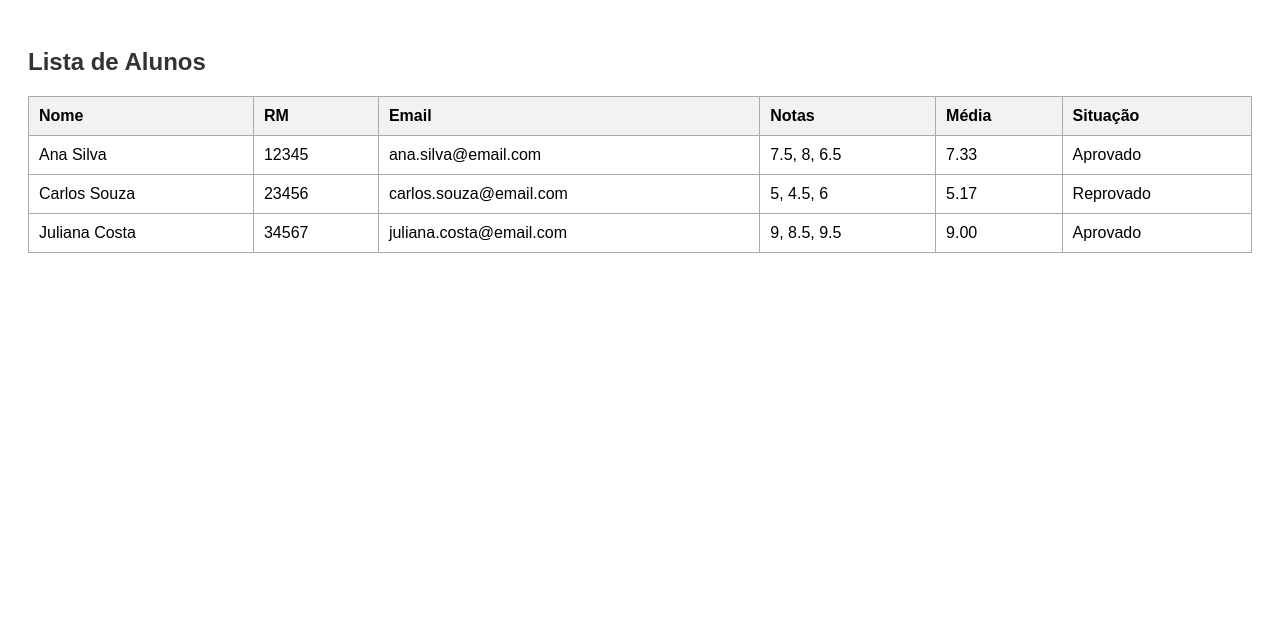
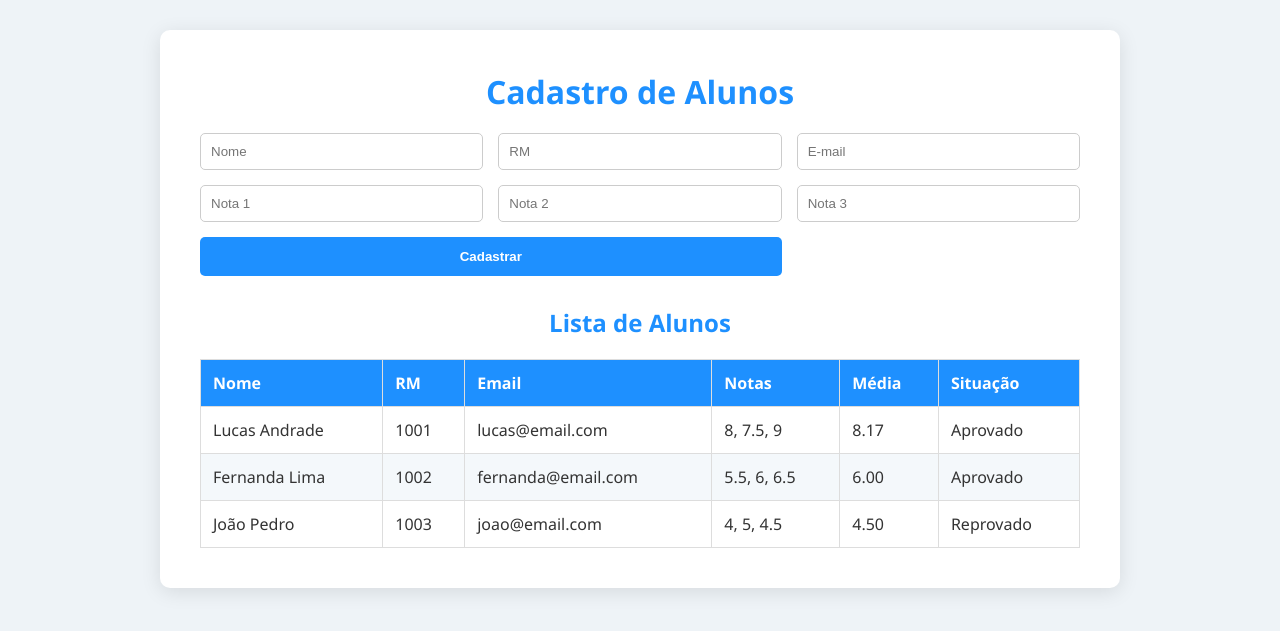
Before and after one commit to DougSantosDev/Arrays-em-PHP, a PHP site: page / in a window 1280 px wide. Shown: the top 631 px of the page. Run offline with PHP 8.4, Linux system fonts and the light colour scheme.

Commit message:
Add files via upload

```diff
--- a/alunos.php
+++ b/alunos.php
@@ -1,22 +1,21 @@
 <?php
-// Lista de alunos com nome, RM, email e três notas
 return [
     [
-        "nome" => "Ana Silva",
-        "rm" => "12345",
-        "email" => "ana.silva@email.com",
-        "notas" => [7.5, 8.0, 6.5]
+        'nome' => 'Lucas Andrade',
+        'rm' => '1001',
+        'email' => 'lucas@email.com',
+        'notas' => [8.0, 7.5, 9.0]
     ],
     [
-        "nome" => "Carlos Souza",
-        "rm" => "23456",
-        "email" => "carlos.souza@email.com",
-        "notas" => [5.0, 4.5, 6.0]
+        'nome' => 'Fernanda Lima',
+        'rm' => '1002',
+        'email' => 'fernanda@email.com',
+        'notas' => [5.5, 6.0, 6.5]
     ],
     [
-        "nome" => "Juliana Costa",
-        "rm" => "34567",
-        "email" => "juliana.costa@email.com",
-        "notas" => [9.0, 8.5, 9.5]
+        'nome' => 'João Pedro',
+        'rm' => '1003',
+        'email' => 'joao@email.com',
+        'notas' => [4.0, 5.0, 4.5]
     ]
 ];
--- a/estilo.css
+++ b/estilo.css
@@ -1,24 +1,82 @@
-/* Estilização da página HTML */
-body {
-    font-family: Arial, sans-serif;
-    padding: 20px;
+* {
+    margin: 0;
+    padding: 0;
+    box-sizing: border-box;
 }
 
-h2 {
+body {
+    font-family: 'Segoe UI', Tahoma, Geneva, Verdana, sans-serif;
+    background-color: #eef3f7;
+    padding: 30px;
     color: #333;
 }
 
-table {
-    border-collapse: collapse;
-    width: 100%;
+.container {
+    max-width: 960px;
+    margin: auto;
+    background-color: #fff;
+    padding: 40px;
+    border-radius: 10px;
+    box-shadow: 0 4px 20px rgba(0, 0, 0, 0.1);
 }
 
-th, td {
-    border: 1px solid #aaa;
+h1, h2 {
+    text-align: center;
+    margin-bottom: 20px;
+    color: #1e90ff;
+}
+
+.formulario {
+    display: grid;
+    grid-template-columns: repeat(auto-fill, minmax(220px, 1fr));
+    gap: 15px;
+    margin-bottom: 30px;
+}
+
+.formulario input {
     padding: 10px;
+    border: 1px solid #ccc;
+    border-radius: 5px;
+    transition: border-color 0.3s;
+}
+
+.formulario input:focus {
+    border-color: #1e90ff;
+    outline: none;
+}
+
+.formulario button {
+    grid-column: span 2;
+    padding: 12px;
+    background-color: #1e90ff;
+    color: #fff;
+    font-weight: bold;
+    border: none;
+    border-radius: 5px;
+    cursor: pointer;
+    transition: background-color 0.3s;
+}
+
+.formulario button:hover {
+    background-color: #0f78d4;
+}
+
+table {
+    width: 100%;
+    border-collapse: collapse;
+}
+
+table thead {
+    background-color: #1e90ff;
+    color: #fff;
+}
+
+table th, table td {
+    padding: 12px;
+    border: 1px solid #ddd;
     text-align: left;
 }
 
-th {
-    background-color: #f2f2f2;
+table tr:nth-child(even) {
+    background-color: #f4f8fb;
 }
--- a/funcoes.php
+++ b/funcoes.php
@@ -1,30 +1,26 @@
 <?php
-// Calcula a média das notas do aluno
 function calcularMedia(array $notas): float {
     return array_sum($notas) / count($notas);
 }
 
-// Retorna a situação do aluno com base na média
 function obterSituacao(float $media): string {
     return $media >= 6.0 ? 'Aprovado' : 'Reprovado';
 }
 
-// Formata as notas como uma string separada por vírgulas
 function formatarNotas(array $notas): string {
-    return implode(", ", $notas);
+    return implode(', ', $notas);
 }
 
-// Exibe uma linha da tabela HTML com os dados de um aluno
 function exibirAluno(array $aluno): void {
     $media = calcularMedia($aluno['notas']);
     $situacao = obterSituacao($media);
 
-    echo "<tr>";
+    echo '<tr>';
     echo "<td>{$aluno['nome']}</td>";
     echo "<td>{$aluno['rm']}</td>";
     echo "<td>{$aluno['email']}</td>";
     echo "<td>" . formatarNotas($aluno['notas']) . "</td>";
     echo "<td>" . number_format($media, 2) . "</td>";
-    echo "<td>$situacao</td>";
-    echo "</tr>";
+    echo "<td>{$situacao}</td>";
+    echo '</tr>';
 }
--- a/index.php
+++ b/index.php
@@ -1,23 +1,44 @@
 <?php
-// Carrega o array de alunos do arquivo alunos.php
+require_once 'funcoes.php';
 $alunos = require 'alunos.php';
 
-// Importa as funções auxiliares do arquivo funcoes.php
-require_once 'funcoes.php';
+if ($_SERVER["REQUEST_METHOD"] === "POST" && isset($_POST["nome"])) {
+    $novoAluno = [
+        "nome" => $_POST["nome"],
+        "rm" => $_POST["rm"],
+        "email" => $_POST["email"],
+        "notas" => [
+            floatval($_POST["nota1"]),
+            floatval($_POST["nota2"]),
+            floatval($_POST["nota3"]),
+        ]
+    ];
+    $alunos[] = $novoAluno;
+}
 ?>
 
 <!DOCTYPE html>
 <html lang="pt-br">
 <head>
     <meta charset="UTF-8">
-    <title>Lista de Alunos</title>
-    <!-- Importa o CSS para estilização da tabela -->
+    <title>Cadastro de Alunos</title>
     <link rel="stylesheet" href="estilo.css">
 </head>
 <body>
+    <div class="container">
+        <h1>Cadastro de Alunos</h1>
+
+        <form method="POST" class="formulario">
+            <input type="text" name="nome" placeholder="Nome" required>
+            <input type="text" name="rm" placeholder="RM" required>
+            <input type="email" name="email" placeholder="E-mail" required>
+            <input type="number" step="0.1" name="nota1" placeholder="Nota 1" required>
+            <input type="number" step="0.1" name="nota2" placeholder="Nota 2" required>
+            <input type="number" step="0.1" name="nota3" placeholder="Nota 3" required>
+            <button type="submit">Cadastrar</button>
+        </form>
+
         <h2>Lista de Alunos</h2>
-
-    <!-- Tabela para exibir os dados dos alunos -->
         <table>
             <thead>
                 <tr>
@@ -30,11 +51,11 @@ require_once 'funcoes.php';
                 </tr>
             </thead>
             <tbody>
-            <!-- Percorre o array de alunos e exibe os dados de cada um -->
                 <?php foreach ($alunos as $aluno): ?>
                     <?php exibirAluno($aluno); ?>
                 <?php endforeach; ?>
             </tbody>
         </table>
+    </div>
 </body>
 </html>
```
Lines whose indentation alone changed are shown as unchanged.
